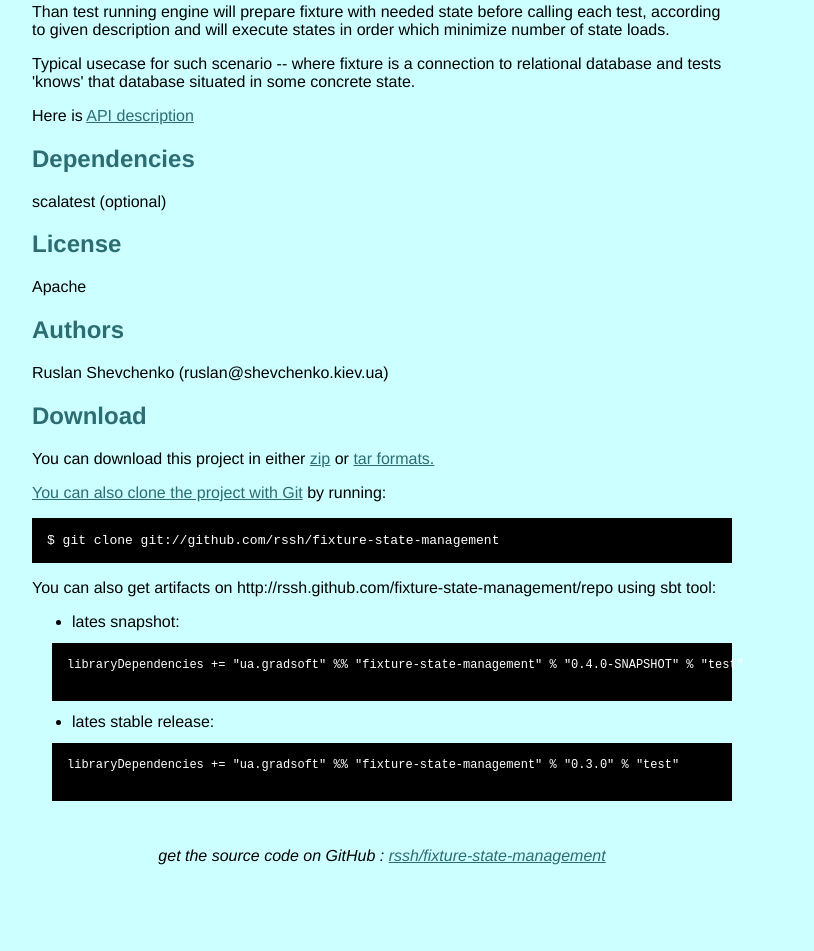
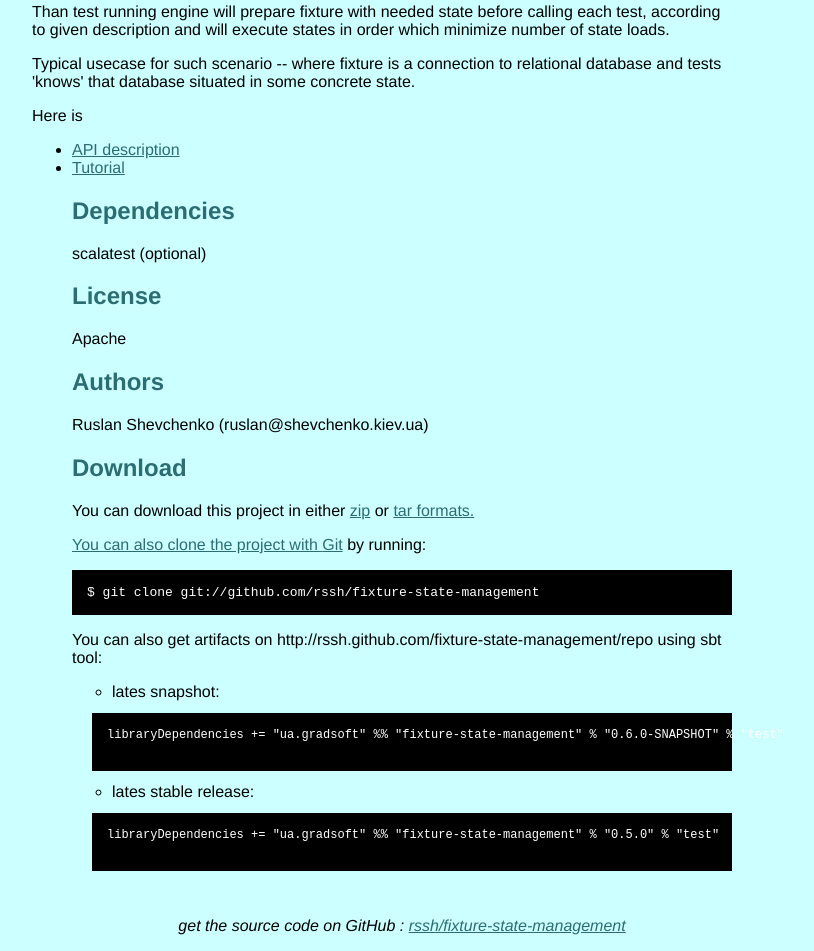
Before and after one commit to rssh/fixture-state-management, a plain HTML site: page index.html in a window 1280 px wide. Shown: the part 330-1281 px from the top of the page, without its empty margins (258-1072 px from the left). Before the commit the page ends 1203 px from the top, so only its background shows below. Drawn offline with Linux system fonts and the light colour scheme.

Commit message:
added link to tutorial

```diff
--- a/index.html
+++ b/index.html
@@ -64,7 +64,10 @@
       Typical usecase for such scenario -- where fixture is a connection to relational database and tests
       'knows' that database situated in some concrete state.
       </p>
-      <p> Here is <a href="api/index.html"> API description </a>
+      <p> Here is
+       <ul>
+         <li> <a href="api/index.html"> API description </a> </li>
+         <li> <a href="https://github.com/rssh/fixture-state-management/wiki/Tutorial"> Tutorial </a> </li>
       </p>
 
 
@@ -100,14 +103,14 @@
        <li> lates snapshot:
         <font size="-1.6">
         <pre style="margin-left:-20px">
-libraryDependencies += "ua.gradsoft" %% "fixture-state-management" % "0.4.0-SNAPSHOT" % "test"
+libraryDependencies += "ua.gradsoft" %% "fixture-state-management" % "0.6.0-SNAPSHOT" % "test"
         </pre>
         </font >
        </li>
        <li> lates stable release:
         <font size="-1.6">
         <pre style="margin-left:-20px">
-libraryDependencies += "ua.gradsoft" %% "fixture-state-management" % "0.3.0" % "test"
+libraryDependencies += "ua.gradsoft" %% "fixture-state-management" % "0.5.0" % "test"
         </pre>
         </font >
        </li>
```
